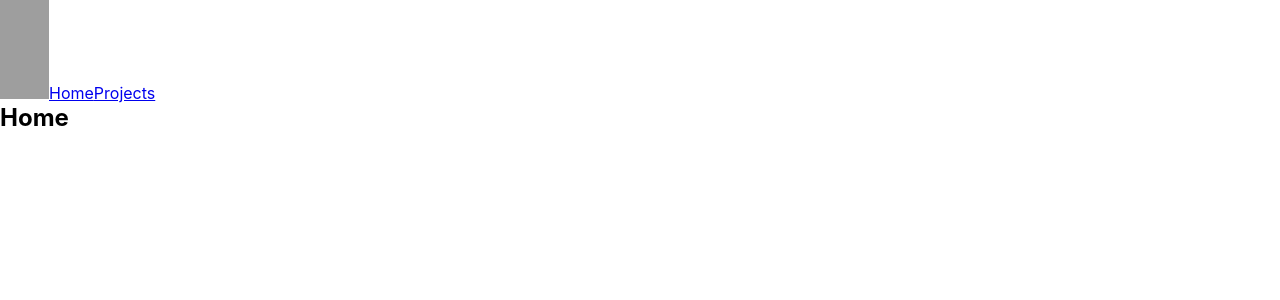
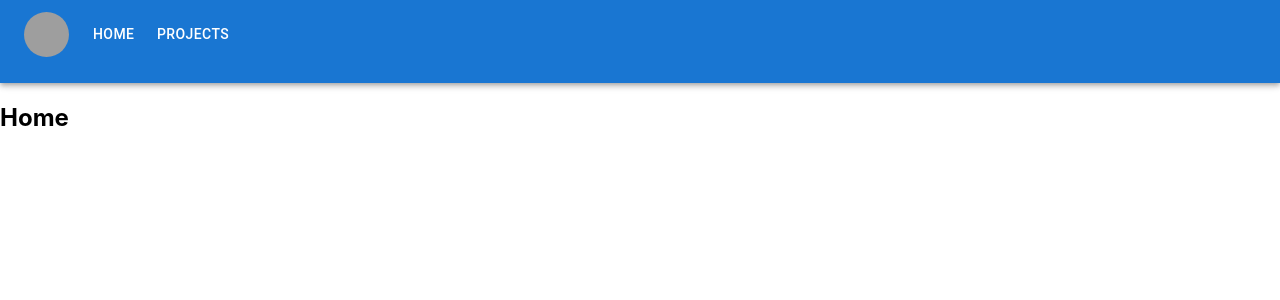
Before and after one commit to cesarcuadro/keeptrack, a React (Create React App) app: page / in a window 1280 px wide. Shown: the top 300 px of the page. Built offline with nearby package versions, Linux system fonts and the light colour scheme; grey boxes are pictures that could not be loaded.

Commit message:
navbar links work in desktop mode

```diff
--- a/src/App.tsx
+++ b/src/App.tsx
@@ -12,12 +12,7 @@
   return (
     <Provider store={store}>
     <Router>
-      <header className="sticky">
-        <span className="logo">
-          <img src="/assets/logo-3.svg" alt="logo" width="49" height="99" />
-        </span>
         <Header />
-      </header>
       <div className="container">
         <Routes>
           <Route path="/" element={<HomePage />} />
--- a/src/home/Header.tsx
+++ b/src/home/Header.tsx
@@ -1,18 +1,116 @@
-import React from 'react'
-import { NavLink } from 'react-router-dom'
+import * as React from 'react';
+import AppBar from '@mui/material/AppBar';
+import Box from '@mui/material/Box';
+import Toolbar from '@mui/material/Toolbar';
+import IconButton from '@mui/material/IconButton';
+import Typography from '@mui/material/Typography';
+import Menu from '@mui/material/Menu';
+import MenuIcon from '@mui/icons-material/Menu';
+import Container from '@mui/material/Container';
+import Avatar from '@mui/material/Avatar';
+import Button from '@mui/material/Button';
+import MenuItem from '@mui/material/MenuItem';
 
-const Header = () => {
+const pages = [
+    {
+      title: 'Home',
+      path: '/'
+    },
+    {
+      title: 'Projects',
+      path: '/projects'
+    }
+  ];
+const ResponsiveAppBar = () => {
+  const [anchorElNav, setAnchorElNav] = React.useState<null | HTMLElement>(null);
+
+  const handleOpenNavMenu = (event: React.MouseEvent<HTMLElement>) => {
+    setAnchorElNav(event.currentTarget);
+  };
+
+  const handleCloseNavMenu = () => {
+    setAnchorElNav(null);
+  };
+
+
   return (
-    <>
-        <NavLink to="/"  className="button rounded">
-          <span className="icon-home"></span>
-          Home
-        </NavLink>
-        <NavLink to="/projects" className="button rounded">
-          Projects
-        </NavLink>
-    </>
-  )
+    <AppBar position="static">
+      <Container maxWidth="xl">
+        <Toolbar disableGutters>
+          <Box sx={{ flexGrow: 1, display: { xs: 'flex', md: 'none' } }}>
+            <IconButton
+              size="large"
+              aria-label="account of current user"
+              aria-controls="menu-appbar"
+              aria-haspopup="true"
+              onClick={handleOpenNavMenu}
+              color="inherit"
+            >
+              <MenuIcon />
+            </IconButton>
+            <Menu
+              id="menu-appbar"
+              anchorEl={anchorElNav}
+              anchorOrigin={{
+                vertical: 'bottom',
+                horizontal: 'left',
+              }}
+              keepMounted
+              transformOrigin={{
+                vertical: 'top',
+                horizontal: 'left',
+              }}
+              open={Boolean(anchorElNav)}
+              onClose={handleCloseNavMenu}
+              sx={{
+                display: { xs: 'block', md: 'none' },
+              }}
+            >
+              {pages.map((page, index) => (
+                <MenuItem key={index} onClick={handleCloseNavMenu}>
+                  <Typography textAlign="center">{page.title}</Typography>
+                </MenuItem>
+              ))}
+            </Menu>
+
+          </Box>
+          <Avatar
+            src="/assets/logo-3.svg"
+            alt="Logo"
+            sx={{ width: 45, height: 45 }}
+           />
+<Typography
+  variant="h6"
+  noWrap
+  component="a"
+  href="/"
+  sx={{
+    mr: 2,
+    display: { xs: 'none', md: 'flex' },
+    fontFamily: 'monospace',
+    fontWeight: 700,
+    letterSpacing: '.3rem',
+    color: 'inherit',
+    textDecoration: 'none',
+  }}
+>
+</Typography>
+
+          <Box sx={{ flexGrow: 1, display: { xs: 'none', md: 'flex' } }}>
+            {pages.map((page) => (
+              <Button
+                key={page.title}
+                onClick={handleCloseNavMenu}
+                sx={{ my: 2, color: 'white', display: 'block' }}
+                href={page.path}
+              >
+                {page.title}
+              </Button>
+            ))}
+          </Box>
+        </Toolbar>
+      </Container>
+    </AppBar>
+  );
 }
-
-export default Header
+export default ResponsiveAppBar;
```
